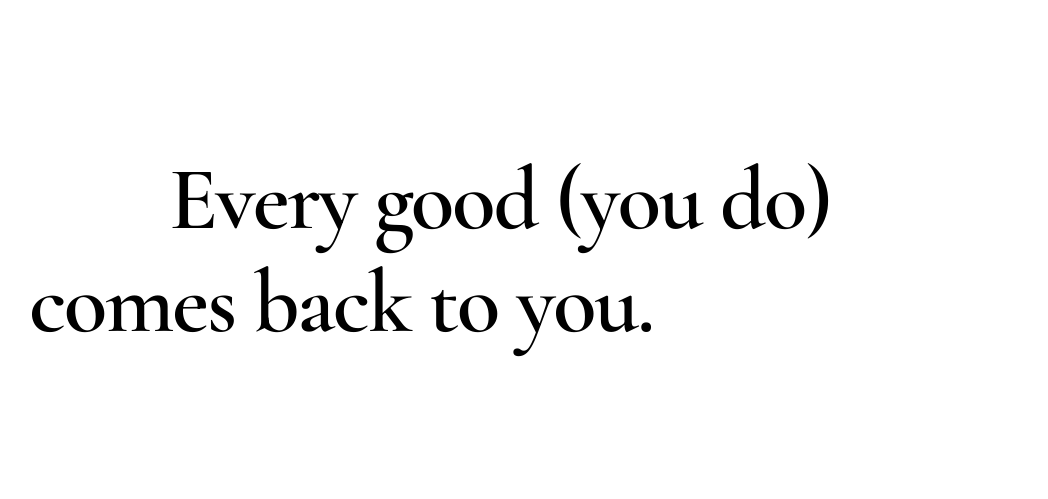
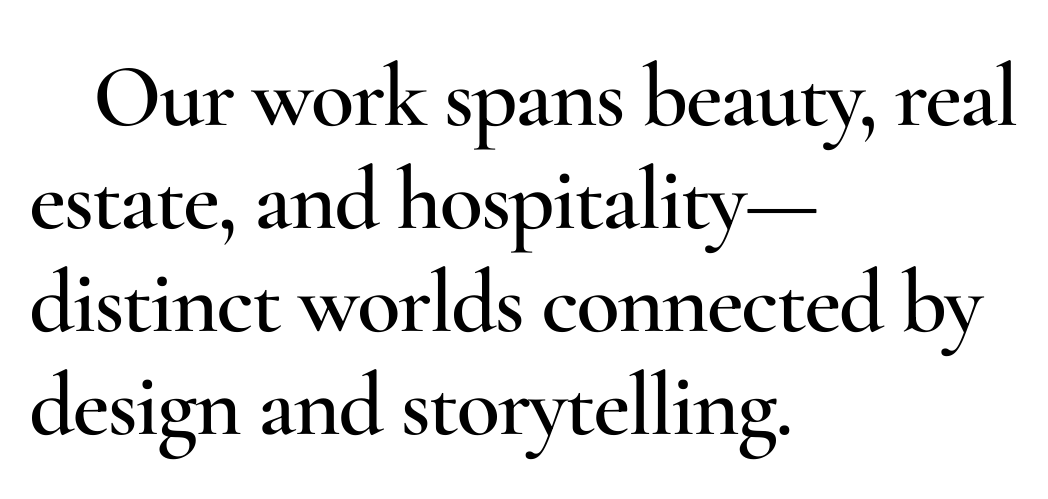
Before and after one commit to andre4383/are-you-ok, a Next.js app: page /itsok in a window 1280 px wide. Shown: the part 149-648 px from the top of the page, without its empty margins (99-1147 px from the left). Built offline with nearby package versions, Linux system fonts and the light colour scheme.

Commit message:
Arquivos

```diff
--- a/app/components/Hero.tsx
+++ b/app/components/Hero.tsx
@@ -6,7 +6,7 @@ import { useRouter } from "next/navigation";
 
 export default function Hero() {
   const text = "are you ok?";
-  const secondText = "click for a good message.";
+  const secondText = "welcome back";
   const router = useRouter();
 
   const textRef = useRef<HTMLHeadingElement>(null);
@@ -43,13 +43,8 @@ export default function Hero() {
   });
 
   const handleClick = () => {
-    gsap.to(textRef.current, {
-      opacity: 0,
-      duration: 0.3,
-      onComplete: () => {
-        router.push("/itsok");
-      },
-    });
+    const randomIndex = Math.floor(Math.random() * 10);
+    router.push(`/itsok?msg=${randomIndex}`);
   };
 
   return (
--- a/app/itsok/page.tsx
+++ b/app/itsok/page.tsx
@@ -1,12 +1,35 @@
 "use client";
-import { useRouter } from "next/navigation";
-import { useRef } from "react";
+import { useRouter, useSearchParams } from "next/navigation";
+import { useRef, useMemo } from "react";
 import gsap from "gsap";
 import { useGSAP } from "@gsap/react";
 
+const positiveMessages = [
+  "Our work spans beauty, real estate, and hospitality—distinct worlds connected by design and storytelling.",
+  "You are stronger than you think, braver than you believe, and more capable than you imagine.",
+  "Every day is a new beginning. Take a deep breath, smile, and start again.",
+  "Your potential is endless. Go do what you were created to do.",
+  "Believe in yourself and all that you are. Know that there is something inside you that is greater than any obstacle.",
+  "The best time for new beginnings is now.",
+  "You are worthy of love, success, and happiness.",
+  "Progress, not perfection. Every small step forward counts.",
+  "Your story isn't over yet. Keep going.",
+  "You have survived 100% of your worst days. You're doing great.",
+];
+
 export default function ItsOkPage() {
   const router = useRouter();
+  const searchParams = useSearchParams();
   const textRef = useRef<HTMLHeadingElement>(null);
+
+  const message = useMemo(() => {
+    const messageIndex = searchParams.get("msg");
+    if (messageIndex !== null) {
+      const index = parseInt(messageIndex);
+      return positiveMessages[index] || positiveMessages[0];
+    }
+    return positiveMessages[0];
+  }, [searchParams]);
 
   useGSAP(() => {
     if (!textRef.current) return;
@@ -22,7 +45,7 @@ export default function ItsOkPage() {
         ease: "power2.out",
       },
     );
-  }, []);
+  }, [message]);
 
   const handleClick = () => {
     gsap.to(textRef.current, {
@@ -42,9 +65,9 @@ export default function ItsOkPage() {
         <h1
           ref={textRef}
           onClick={handleClick}
-          className="text-[clamp(3rem,7vw,6rem)] font-serif font-semibold leading-[1.15] tracking-tight text-black cursor-pointer hover:opacity-80 transition-opacity selection:bg-black selection:text-white opacity-0 indent-35"
+          className="text-[clamp(3rem,7vw,6rem)] font-serif font-semibold leading-[1.15] tracking-tight text-black cursor-pointer hover:opacity-80 transition-opacity selection:bg-black selection:text-white opacity-0 indent-16"
         >
-          Every good (you do) comes back to you.
+          {message}
         </h1>
       </div>
     </div>
```
